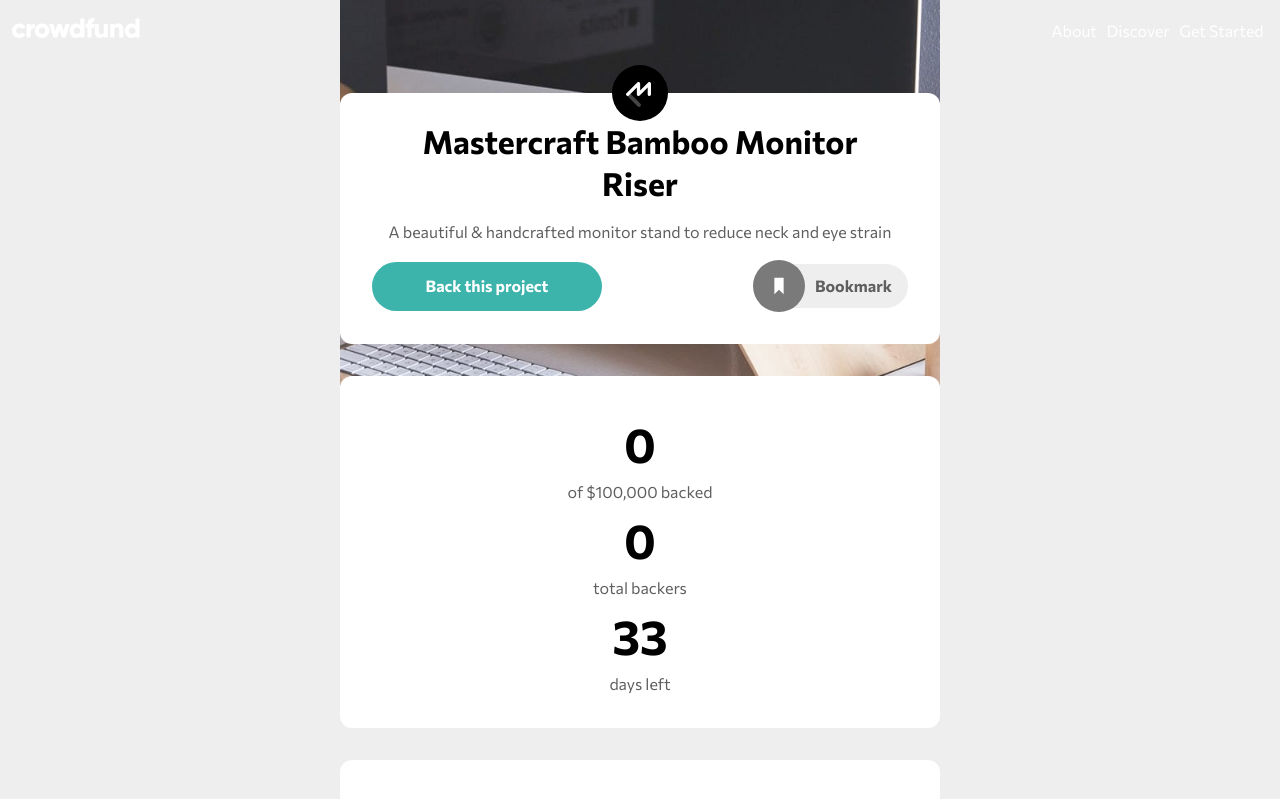
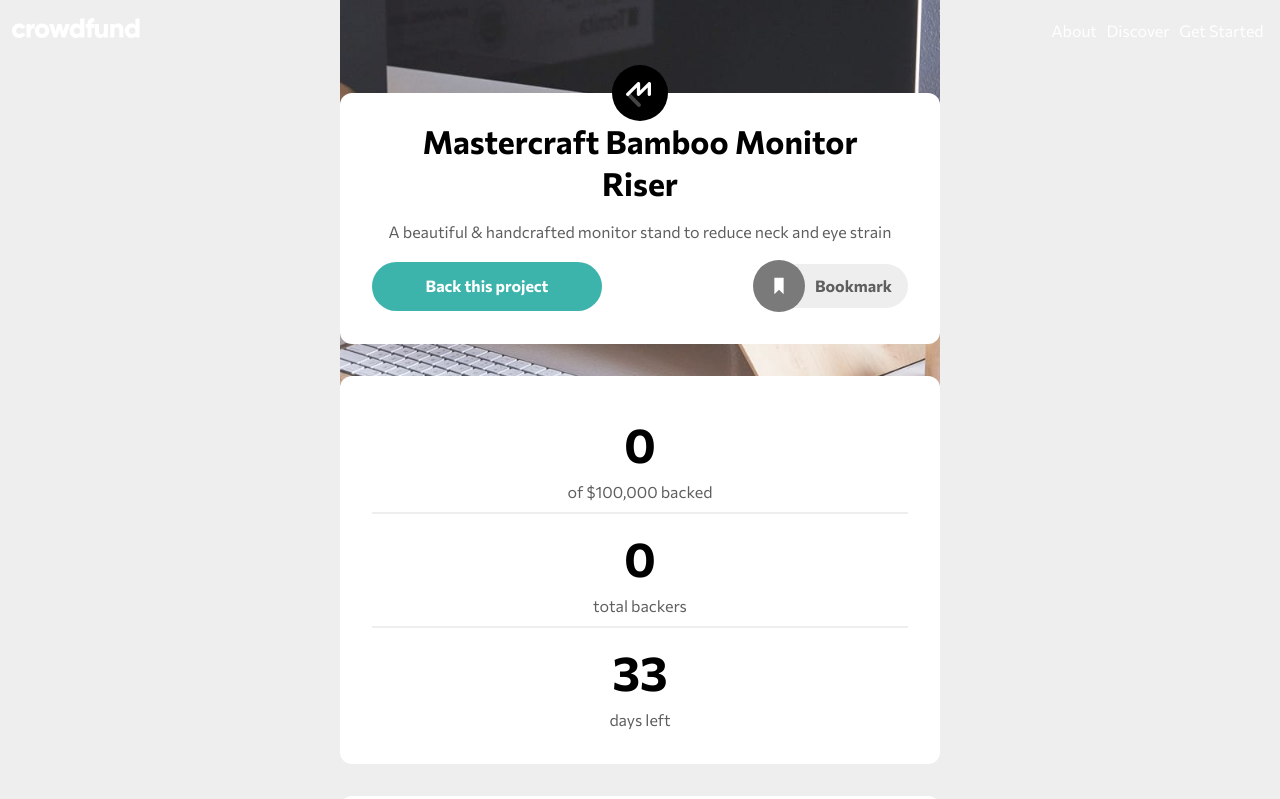
Before and after one commit to migvidal/crowdfunding-product-page, a Vue app: page / in a window 1280 px wide. Shown: the top 799 px of the page. Built offline with nearby package versions, Linux system fonts and the light colour scheme.

Commit message:
Separator implemented

```diff
--- a/src/components/CFStats.vue
+++ b/src/components/CFStats.vue
@@ -3,9 +3,11 @@
     <big-text class="big-text">{{ totalRaised }}</big-text
     >of $100,000 backed
   </div>
+  <cf-separator />
   <div class="stat">
     <big-text class="big-text">{{ backerCount }}</big-text> total backers
   </div>
+  <cf-separator />
   <div class="stat">
     <big-text class="big-text">{{ daysLeft }}</big-text> days left
   </div>
--- a/src/components/CfSeparator.vue
+++ b/src/components/CfSeparator.vue
@@ -1,16 +1,16 @@
 <template>
-  CfSeparator />
+  <hr />
 </template>
 
 <script>
 export default {
-  name: "CfButton",
+  name: "CfSeparator",
 };
 </script>
 
 <style lang="scss" scoped>
 hr {
   border: 0px;
-  border-top: thin solid $light-gray;
+  border-top: $card-border;
 }
 </style>
--- a/src/components/FloatingNav.vue
+++ b/src/components/FloatingNav.vue
@@ -5,11 +5,11 @@
         <li>
           <a href="#">About</a>
         </li>
-        <hr />
+        <cf-separator />
         <li>
           <a href="#">Discover</a>
         </li>
-        <hr />
+        <cf-separator />
         <li>
           <a href="#">Get Started</a>
         </li>
--- a/src/main.js
+++ b/src/main.js
@@ -4,9 +4,11 @@ import App from "./App.vue";
 import CfButton from "./components/CfButton.vue";
 import DisplayText from "./components/DisplayText.vue";
 import BookmarkButton from "./components/BookmarkButton.vue";
+import CfSeparator from "./components/CfSeparator.vue";
 
 const app = createApp(App);
 app.component("cf-button", CfButton);
 app.component("big-text", DisplayText);
 app.component("bookmark-button", BookmarkButton);
+app.component("cf-separator", CfSeparator);
 app.mount("#app");
```
